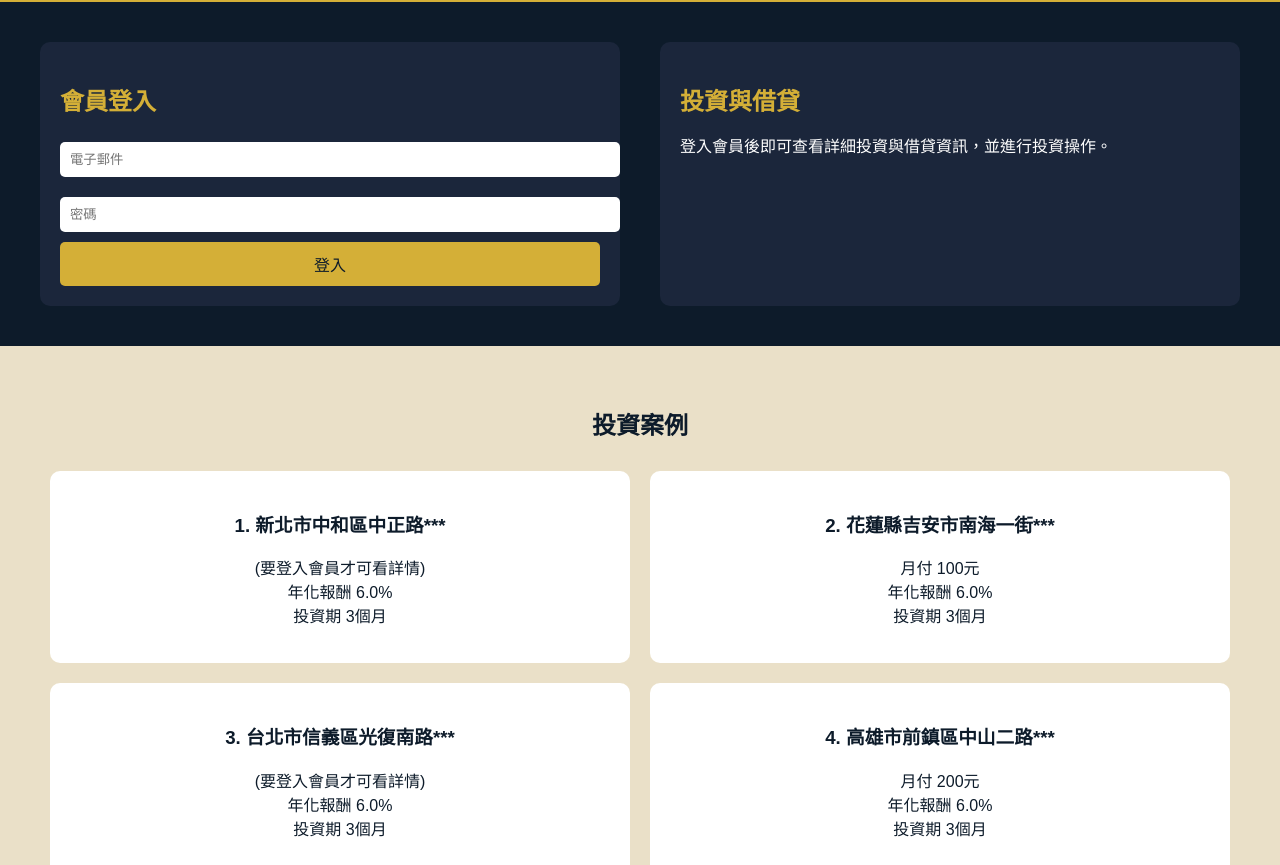
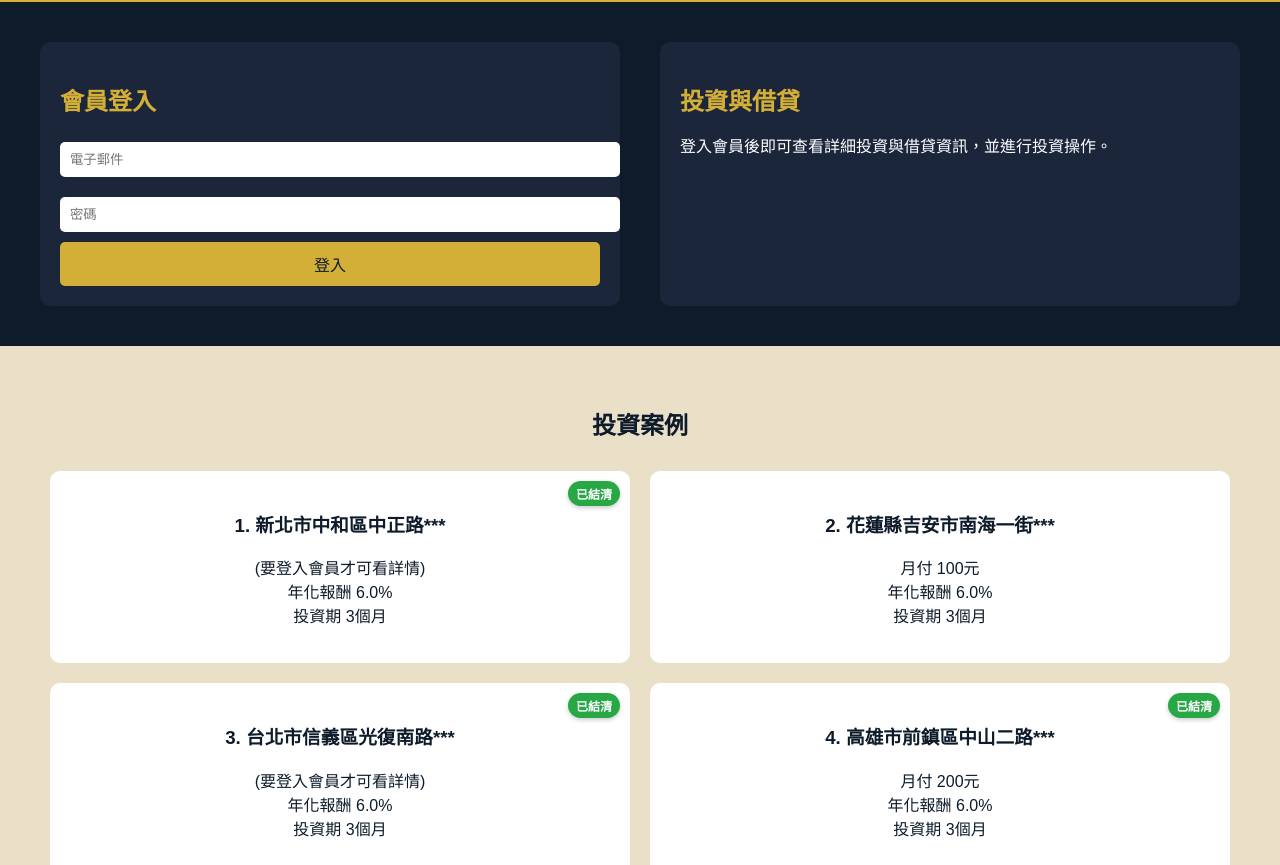
Before and after one commit to estateP2p/easy_website, a plain HTML site: page index.html in a window 1280 px wide. Shown: the part 86-951 px from the top of the page. Drawn offline with Linux system fonts and the light colour scheme.

Commit message:
新增已結清標籤至投資案例，並調整樣式以提升可讀性

```diff
--- a/index.html
+++ b/index.html
@@ -71,9 +71,22 @@
       border-radius: 10px;
       width: 45%;
       margin: 10px 0;
+      position: relative;
     }
     .case h3 {
       color: #0d1b2a;
+    }
+    .settled-badge {
+      position: absolute;
+      top: 10px;
+      right: 10px;
+      background-color: #28a745;
+      color: white;
+      padding: 4px 8px;
+      border-radius: 15px;
+      font-size: 12px;
+      font-weight: bold;
+      box-shadow: 0 2px 4px rgba(0, 0, 0, 0.2);
     }
     .pagination {
       margin-top: 20px;
@@ -195,6 +208,7 @@
     <h2>投資案例</h2>
     <div class="case-list">
       <div class="case">
+        <div class="settled-badge">已結清</div>
         <h3>1. 新北市中和區中正路***</h3>
         <p>(要登入會員才可看詳情)<br>年化報酬 6.0%<br>投資期 3個月</p>
       </div>
@@ -203,18 +217,22 @@
         <p>月付 100元<br>年化報酬 6.0%<br>投資期 3個月</p>
       </div>
       <div class="case">
+        <div class="settled-badge">已結清</div>
         <h3>3. 台北市信義區光復南路***</h3>
         <p>(要登入會員才可看詳情)<br>年化報酬 6.0%<br>投資期 3個月</p>
       </div>
       <div class="case">
+        <div class="settled-badge">已結清</div>
         <h3>4. 高雄市前鎮區中山二路***</h3>
         <p>月付 200元<br>年化報酬 6.0%<br>投資期 3個月</p>
       </div>
       <div class="case">
+        <div class="settled-badge">已結清</div>
         <h3>5. 新竹市東區關新路***</h3>
         <p>(要登入會員才可看詳情)<br>年化報酬 6.0%<br>投資期 3個月</p>
       </div>
       <div class="case">
+        <div class="settled-badge">已結清</div>
         <h3>6. 台中市西屯區文心路***</h3>
         <p>月付 150元<br>年化報酬 6.0%<br>投資期 3個月</p>
       </div>
```
